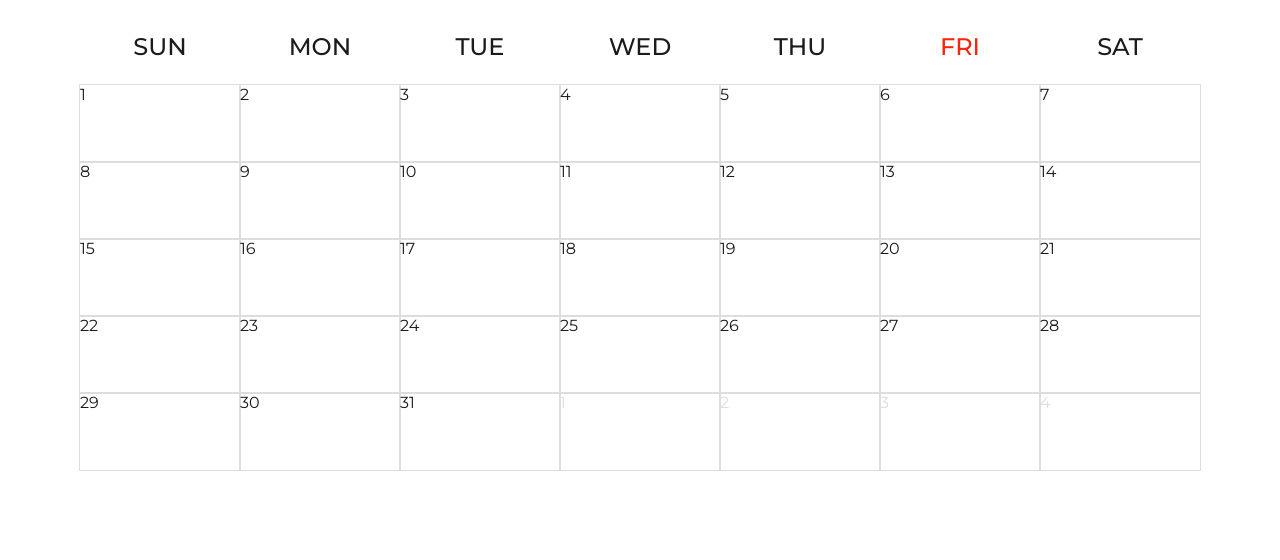
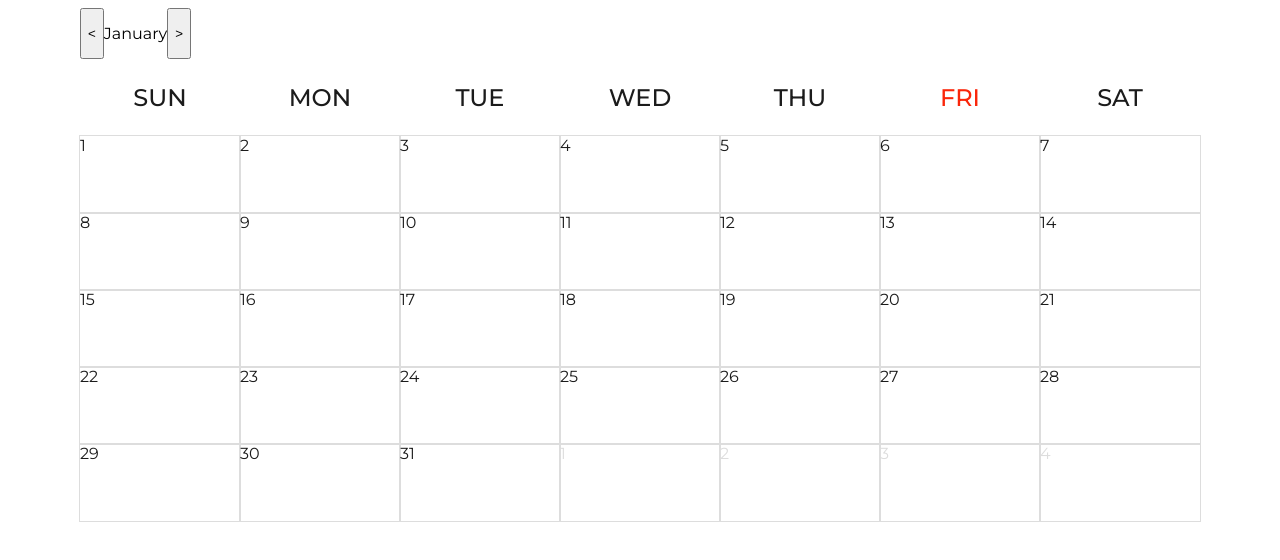
Before and after one commit to anastasiia-nahaiska/events_calendar, a React (Create React App) app: page / in a window 1280 px wide. Shown: the top 560 px of the page. Built offline with nearby package versions, Linux system fonts and the light colour scheme.

Commit message:
fixed calendar dates and add set mouth component

```diff
--- a/package.json
+++ b/package.json
@@ -14,6 +14,7 @@
     "classnames": "^2.3.2",
     "react": "^18.2.0",
     "react-dom": "^18.2.0",
+    "react-redux": "^8.0.5",
     "react-scripts": "5.0.1",
     "sass": "^1.57.1",
     "typescript": "^4.9.4",
--- a/src/App.tsx
+++ b/src/App.tsx
@@ -1,10 +1,13 @@
 import React from 'react';
 import './App.scss';
 import { Calendar } from './components/Calendar';
+import { SetMonth } from './components/SetMonth';
 
 function App() {
   return (
     <div className="App">
+      <SetMonth />
+
       <Calendar />
     </div>
   );
--- /dev/null
+++ b/src/app/hooks.ts
@@ -0,0 +1,6 @@
+import { useDispatch, useSelector } from 'react-redux';
+import type { TypedUseSelectorHook } from 'react-redux';
+import type { RootState, AppDispatch } from './store';
+
+export const useAppDispatch: () => AppDispatch = useDispatch;
+export const useAppSelector: TypedUseSelectorHook<RootState> = useSelector;
--- /dev/null
+++ b/src/app/store.ts
@@ -0,0 +1,11 @@
+import { configureStore } from '@reduxjs/toolkit';
+import { reducer as selectedDateReducer } from '../features/selectedDate';
+
+export const store = configureStore({
+  reducer: {
+    selectedDate: selectedDateReducer,
+  },
+});
+
+export type RootState = ReturnType<typeof store.getState>;
+export type AppDispatch = typeof store.dispatch;
--- a/src/components/Calendar/Calendar.tsx
+++ b/src/components/Calendar/Calendar.tsx
@@ -1,4 +1,5 @@
-import React, { useState } from 'react';
+import React from 'react'
+import { useAppSelector } from '../../app/hooks';
 import { getVisibleDates } from '../../utils/getVisibleDates';
 import { Cell } from '../Cell';
 import { DaysOfWeek } from '../DaysOfWeek';
@@ -6,12 +7,13 @@ import { DaysOfWeek } from '../DaysOfWeek';
 import './Calendar.scss';
 
 export const Calendar: React.FC = () => {
-  const [selectedDate, setSelectedDate] = useState(new Date());
+  const selectedDate = useAppSelector(state => state.selectedDate)
   const selectedYear = selectedDate.getFullYear();
   const selectedMonth = selectedDate.getMonth();
   const selectedDay = selectedDate.getDate();
   const visibleDates = getVisibleDates(selectedMonth, selectedYear);
-
+  console.log(selectedDate)
+  console.log(visibleDates)
   return (
     <div className="calendar">
       <DaysOfWeek />
@@ -22,7 +24,7 @@ export const Calendar: React.FC = () => {
           day={day.getDate()}
           isOtherMonth={selectedDate.getMonth() !== day.getMonth()}
         />
-    ))}
+      ))}
     </div>
   )
 }
--- /dev/null
+++ b/src/components/SetMonth/SetMonth.scss
@@ -0,0 +1,3 @@
+.set_month {
+  display: flex;
+}
--- /dev/null
+++ b/src/components/SetMonth/SetMonth.tsx
@@ -0,0 +1,28 @@
+import React from "react";
+import { useAppDispatch, useAppSelector } from "../../app/hooks";
+import { actions as selectedDateActions } from "../../features/selectedDate";
+
+import './SetMonth.scss';
+
+export const SetMonth: React.FC = () => {
+  const dispatch = useAppDispatch();
+  const selectedDate = useAppSelector(state => state.selectedDate)
+  const setNextMonth = () => dispatch(selectedDateActions.setNextMonth());
+  const setPrevMonth = () => dispatch(selectedDateActions.setPrevMonth());
+
+  return (
+    <div className="set_month">
+      <button className="set_month__prev" onClick={setPrevMonth}>
+        {'<'}
+      </button>
+
+      <p className="set_month__curr_month">
+        {selectedDate.toLocaleString('default', { month: 'long' })}
+      </p>
+
+      <button className="set_month__next" onClick={setNextMonth}>
+        {'>'}
+      </button>
+    </div>
+  )
+}
--- /dev/null
+++ b/src/components/SetMonth/index.ts
@@ -0,0 +1 @@
+export * from './SetMonth';
--- /dev/null
+++ b/src/features/selectedDate.ts
@@ -0,0 +1,28 @@
+import { createSlice, PayloadAction } from '@reduxjs/toolkit';
+
+const selectedDateSlice = createSlice({
+  name: 'selectedDate',
+  initialState: new Date(),
+  reducers: {
+    set: (date, action: PayloadAction<Date>) => {
+      date = action.payload;
+    },
+    setNextMonth: (date) => {
+      if (date.getMonth() === 11) {
+        return new Date(date.getFullYear() + 1, 0, date.getDate());
+      } else {
+        return new Date(date.getFullYear(), date.getMonth() + 1, date.getDate());
+      }
+    },
+    setPrevMonth: (date)  => {
+      if (date.getMonth() === 0) {
+        return date = new Date(date.getFullYear() - 1, 11, date.getDate());
+      } else {
+        return date = new Date(date.getFullYear(), date.getMonth() - 1, date.getDate());
+      }
+    }
+  },
+});
+
+export const { actions } = selectedDateSlice;
+export const { reducer } = selectedDateSlice;
--- a/src/index.tsx
+++ b/src/index.tsx
@@ -1,5 +1,8 @@
 import React from 'react';
 import ReactDOM from 'react-dom/client';
+import { Provider } from 'react-redux';
+
+import { store } from './app/store';
 import './index.scss';
 import App from './App';
 
@@ -8,6 +11,8 @@ const root = ReactDOM.createRoot(
 );
 root.render(
   <React.StrictMode>
-    <App />
+      <Provider store={store}>
+        <App />
+      </Provider>
   </React.StrictMode>
 );
--- a/src/utils/getVisibleDates.ts
+++ b/src/utils/getVisibleDates.ts
@@ -1,4 +1,4 @@
-// export const getVisibleDays = (month: number, year: number) => {
+// export const getVisibleDates = (month: number, year: number) => {
 //   const allDaysInMonth = Array.from(
 //     { length: new Date(year, month, 0).getDate() },
 //     (_, i) => new Date(year, month - 1, i + 1)
@@ -32,13 +32,16 @@ export const getVisibleDates = (month: number, year: number) => {
     .reverse();
 
   const allDaysInCurrMonth = Array.from(
-    { length: new Date(year, month, 0).getDate() },
+    { length: new Date(year, month + 1, 0).getDate() },
     (_, i) => new Date(year, month, i + 1)
   );
+
   const visibleDaysInNextMonth = Array.from(
     { length: 6 - new Date(year, month + 1, 0).getDay() },
     (_, i) => new Date(year, month + 1, i + 1)
   );
+
+  console.log(new Date(year, month + 1, 0).getDate())
 
   return [
     ...visibleDaysInPrevMonth,
```
Also changed, not shown: 1 other file (tests, documents, lock files or other folders).
